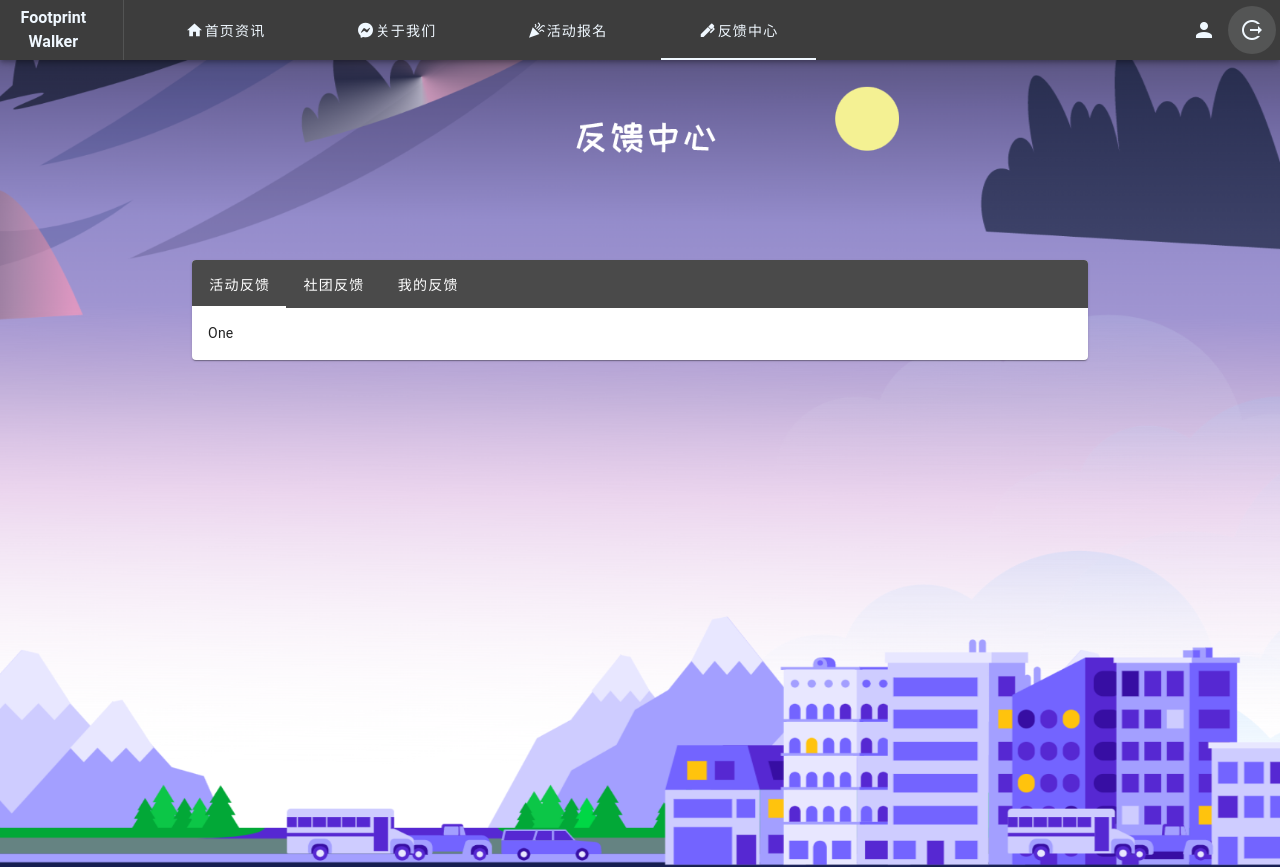
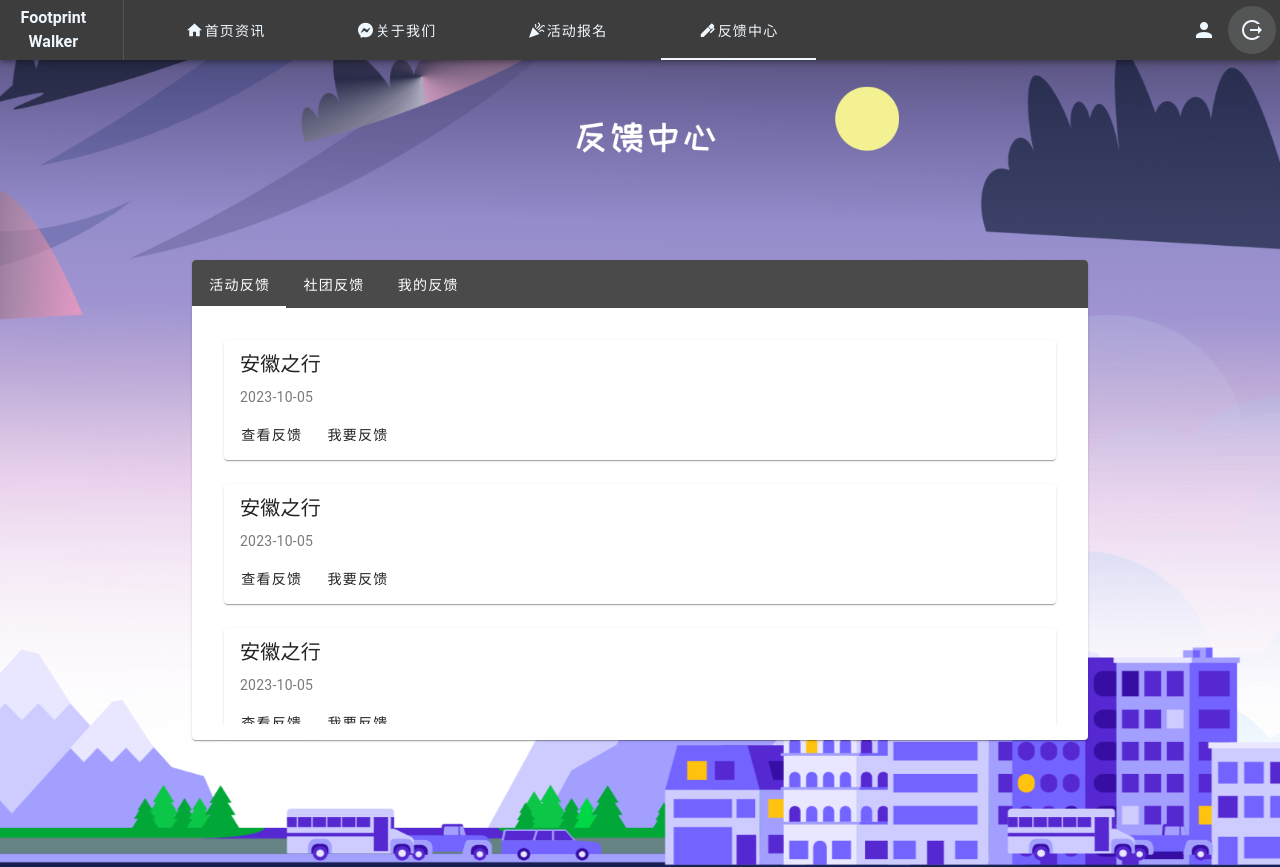
Before and after one commit to deidei1210/FootprintWalker-FrontEnd, a Vue app in the folder FootprintWalker/: page /feedback in a window 1280 px wide. Shown: the top 867 px of the page. Built offline with nearby package versions, Linux system fonts and the light colour scheme.

Commit message:
反馈中心初步

```diff
--- a/FootprintWalker/src/views/Feedback.vue
+++ b/FootprintWalker/src/views/Feedback.vue
@@ -14,16 +14,38 @@
 
             <v-card-text>
                 <v-window v-model="tab">
+                    <!-- 活动反馈 -->
                     <v-window-item value="one">
-                        One
+                        <!-- 活动反馈内容 -->
+                        <v-container class="feedback-container">
+                            <v-row>
+                                <v-col v-for="activity in paginatedActivities" :key="activity.id" :cols="12 / cardsPerRow">
+                                    <v-card>
+                                        <v-card-title>{{ activity.name }}</v-card-title>
+                                        <v-card-subtitle>{{ activity.date }}</v-card-subtitle>
+                                        <!-- 其他活动信息显示 -->
+                                        <v-card-actions>
+                                            <v-btn @click="showFeedbackDialog(activity)">查看反馈</v-btn>
+                                            <v-btn @click="showFeedbackForm(activity)">我要反馈</v-btn>
+                                        </v-card-actions>
+                                    </v-card>
+                                </v-col>
+                            </v-row>
+                        </v-container>
                     </v-window-item>
 
                     <v-window-item value="two">
-                        Two
+                        <!-- 社团反馈内容 -->
+                        <v-container class="feedback-container">
+
+                        </v-container>
                     </v-window-item>
 
                     <v-window-item value="three">
-                        Three
+                        <!-- 我的反馈内容 -->
+                        <v-container class="feedback-container">
+
+                        </v-container>
                     </v-window-item>
                 </v-window>
             </v-card-text>
@@ -47,18 +69,121 @@ export default {
         DefaultBar,
         Footer,
     },
+
     data: () => ({
         tab: null,
         form: false,
         userAccount: null,
         password: null,
         loading: false,
+
+        paginatedActivities: [
+            {
+                id: "1",
+                name: "安徽之行",
+                date: "2023-10-05"
+            },
+            {
+                id: "2",
+                name: "安徽之行",
+                date: "2023-10-05"
+            },
+            {
+                id: "3",
+                name: "安徽之行",
+                date: "2023-10-05"
+            },
+            {
+                id: "4",
+                name: "安徽之行",
+                date: "2023-10-05"
+            },
+            {
+                id: "5",
+                name: "安徽之行",
+                date: "2023-10-05"
+            },
+            {
+                id: "6",
+                name: "安徽之行",
+                date: "2023-10-05"
+            },
+            {
+                id: "7",
+                name: "安徽之行",
+                date: "2023-10-05"
+            },
+            {
+                id: "8",
+                name: "安徽之行",
+                date: "2023-10-05"
+            },
+            {
+                id: "9",
+                name: "安徽之行",
+                date: "2023-10-05"
+            },
+            {
+                id: "10",
+                name: "安徽之行",
+                date: "2023-10-05"
+            },
+            {
+                id: "11",
+                name: "安徽之行",
+                date: "2023-10-05"
+            },
+            {
+                id: "12",
+                name: "安徽之行",
+                date: "2023-10-05"
+            },
+        ], // 从服务器获取的活动数据，根据分页显示
+        currentPage: 1,
+        cardsPerRow: 1,
+        totalPages: 0,
     }),
+
+    //   computed: {
+    //       paginatedArticles() {
+    //           // 根据当前页码和每页显示的数量计算出当前页需要显示的文章
+    //           const startIndex = (this.currentPage - 1) * this.articlesPerPage;
+    //           const endIndex = startIndex + this.articlesPerPage;
+    //           return this.articles.slice(startIndex, endIndex);
+    //       },
+    //       totalPages() {
+    //           // 计算总页数
+    //           return Math.ceil(this.articles.length / this.articlesPerPage);
+    //       },
+    //   },
+
+    mounted() {
+        // 页面加载时加载第一页的活动数据
+        this.loadPage(1);
+    },
+
     methods: {
+        loadPage(page) {
+            // 根据页码加载对应的活动数据
+            // 这里需要从服务器获取数据，然后更新 paginatedActivities、totalPages 等数据
+        },
+        showFeedbackDialog(activity) {
+            // 显示查看反馈的弹窗，根据 activity.id 获取反馈数据
+            // 你可以使用 Vuetify 的 Dialog 组件来实现弹窗
+        },
+        showFeedbackForm(activity) {
+            // 显示我要反馈的弹窗，可以使用 Vuetify 的 Dialog 组件
+            // 在弹窗中提供一个文本输入框，用户输入反馈内容
+        },
+    }
+};
+</script>
 
-    },
+<style scoped>
+.feedback-container {
+    height: 400px;
+    /* 设置最大高度 */
+    overflow-y: auto;
+    /* 添加垂直滚动条 */
 }
-
-
-
-</script>
+</style>
```
